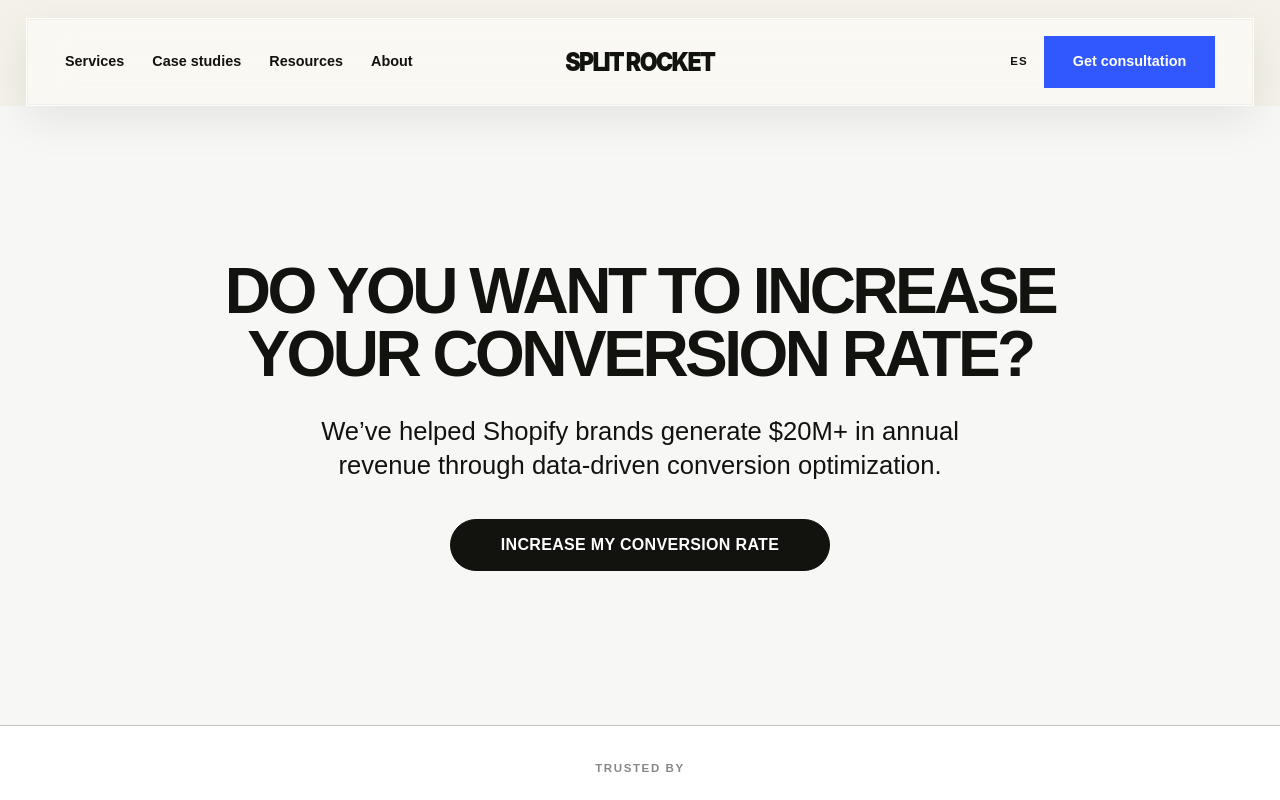
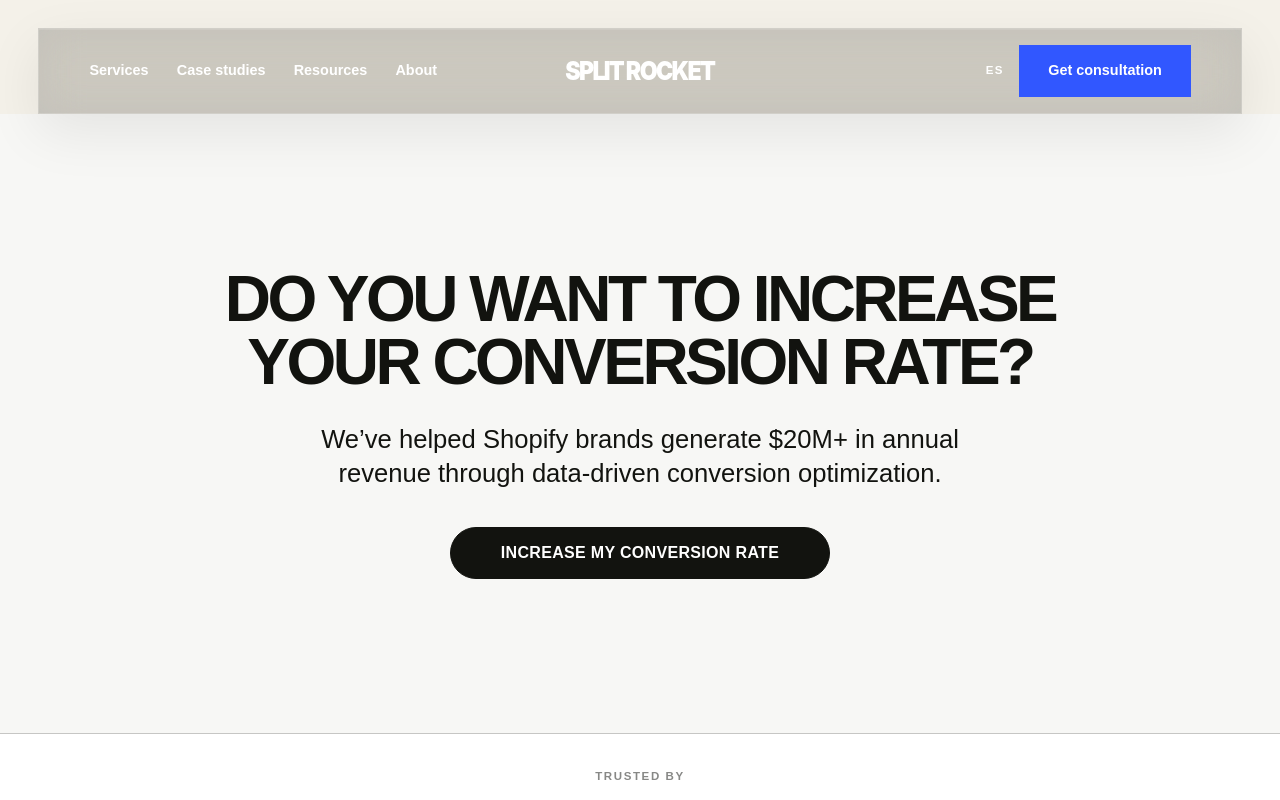
Before and after one commit to dexterdasilva/split-rocket, a Next.js app: page /en in a window 1280 px wide. Shown: the top 800 px of the page. Built offline with nearby package versions, Linux system fonts and the light colour scheme; no server answers.

Commit message:
Match full-width glass navigation spec

```diff
--- a/app/globals.css
+++ b/app/globals.css
@@ -28,11 +28,11 @@ button,input,select,textarea { font:inherit; }
 .button.light:hover { background:white; }
 .rule { border-top:1px solid var(--line); }
 .grid-bg { background-image:linear-gradient(var(--line) 1px,transparent 1px),linear-gradient(90deg,var(--line) 1px,transparent 1px); background-size:48px 48px; }
-.site-header { position:sticky; top:0; z-index:50; padding:18px clamp(12px,2vw,28px) 0; pointer-events:none; }
-.nav-glass { position:relative; width:min(1480px,100%); min-height:88px; margin-inline:auto; padding:0 clamp(1.25rem,3vw,3.6rem); display:grid; grid-template-columns:1fr auto 1fr; align-items:center; border:1px solid rgba(255,255,255,.68); background:rgba(255,255,255,.52); box-shadow:0 14px 45px rgba(18,19,15,.08),inset 0 0 0 1px rgba(18,19,15,.04); backdrop-filter:blur(22px) saturate(145%); -webkit-backdrop-filter:blur(22px) saturate(145%); pointer-events:auto; }
+.site-header { position:sticky; top:0; z-index:50; padding:28px clamp(18px,3vw,52px) 0; pointer-events:none; }
+.nav-glass { position:relative; width:100%; min-height:76px; margin-inline:auto; padding:16px 50px; display:grid; grid-template-columns:1fr auto 1fr; align-items:center; color:white; border:1px solid rgba(255,255,255,.18); background:rgba(0,0,0,.20); box-shadow:inset 0 1px 0 rgba(255,255,255,.12),0 18px 55px rgba(18,19,15,.08); backdrop-filter:blur(20px) saturate(135%) contrast(108%); -webkit-backdrop-filter:blur(20px) saturate(135%) contrast(108%); pointer-events:auto; }
 .nav-links { display:flex; align-items:center; gap:clamp(1.1rem,2.2vw,2.5rem); font-size:.9rem; font-weight:600; }
 .nav-links a,.language-link { position:relative; }
-.nav-links a::after { content:""; position:absolute; left:0; right:100%; bottom:-7px; height:2px; background:var(--blue); transition:right .2s ease; }
+.nav-links a::after { content:""; position:absolute; left:0; right:100%; bottom:-7px; height:2px; background:white; transition:right .2s ease; }
 .nav-links a:hover::after { right:0; }
 .brand-wordmark { font-family:"SF Pro Display","Arial Narrow",Arial,sans-serif; font-size:1.65rem; font-weight:950; letter-spacing:-.075em; transform:scaleX(.88); white-space:nowrap; }
 .nav-actions { display:flex; justify-content:flex-end; align-items:center; gap:1rem; }
@@ -48,5 +48,5 @@ button,input,select,textarea { font:inherit; }
 .field input,.field select,.field textarea { width:100%; border:1px solid var(--ink); background:white; padding:.85rem; border-radius:0; }
 .field input:focus,.field select:focus,.field textarea:focus { outline:3px solid var(--acid); outline-offset:1px; }
 @media (prefers-reduced-motion: reduce) { *,*::before,*::after { scroll-behavior:auto!important; transition:none!important; animation:none!important; } .logo-marquee { overflow-x:auto; mask-image:none; } .logo-group[aria-hidden="true"] { display:none; } }
-@media (max-width:900px) { .nav-glass { min-height:72px; grid-template-columns:1fr auto; } .nav-links { display:none; } .brand-wordmark { justify-self:start; font-size:1.4rem; transform-origin:left center; } .nav-actions { gap:.7rem; } .nav-cta { min-height:42px; padding:0 1rem; font-size:.75rem; } }
-@media (max-width:700px) { .wrap { width:min(100% - 24px,1180px); } .display { font-size:3.5rem; } .site-header { padding:8px 8px 0; } .nav-glass { padding:0 .9rem; } .language-link { display:none; } }
+@media (max-width:900px) { .nav-glass { min-height:72px; padding:12px 22px; grid-template-columns:1fr auto; } .nav-links { display:none; } .brand-wordmark { justify-self:start; font-size:1.4rem; transform-origin:left center; } .nav-actions { gap:.7rem; } .nav-cta { min-height:42px; padding:0 1rem; font-size:.75rem; } }
+@media (max-width:700px) { .wrap { width:min(100% - 24px,1180px); } .display { font-size:3.5rem; } .site-header { padding:8px 8px 0; } .nav-glass { padding:10px 14px; } .language-link { display:none; } }
```
